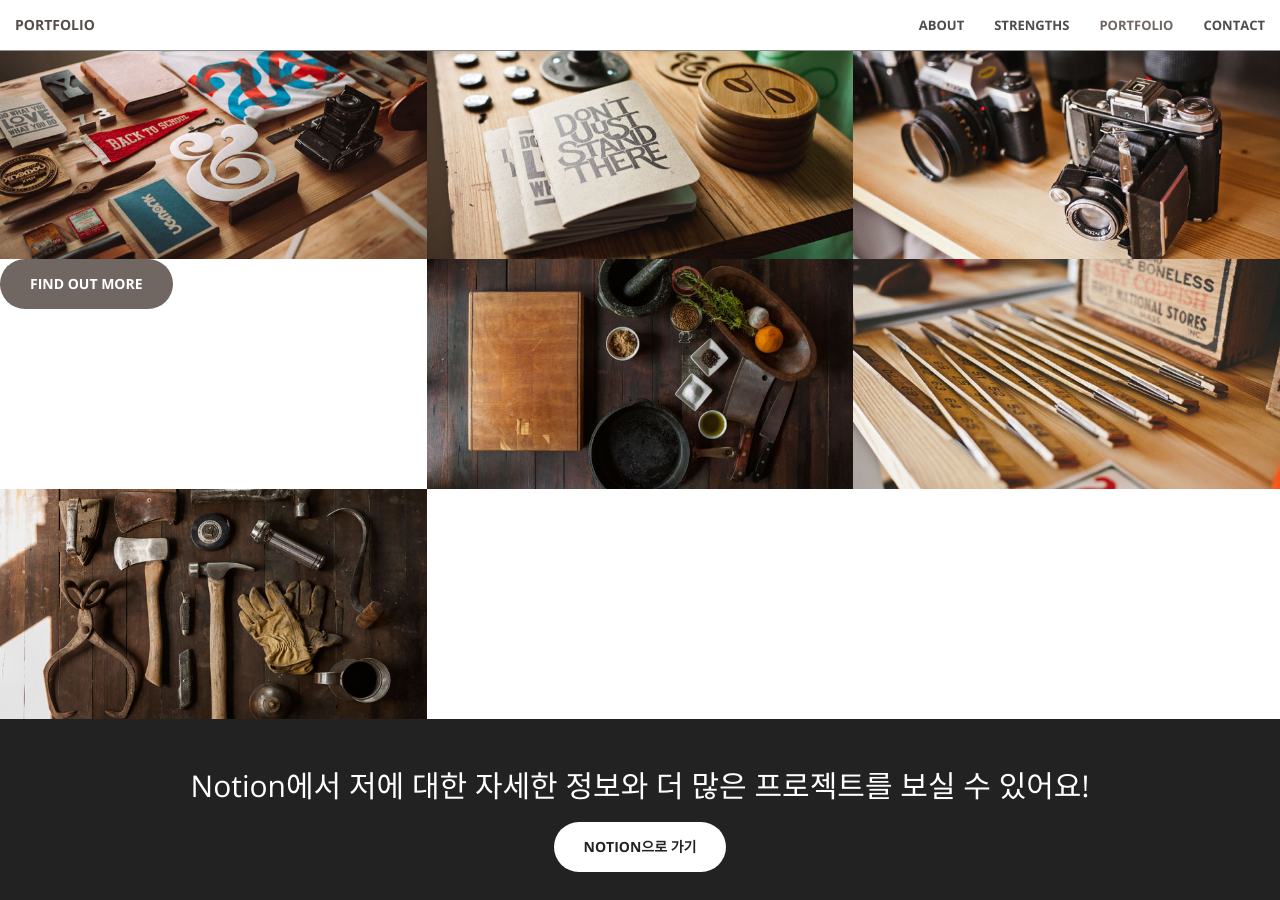
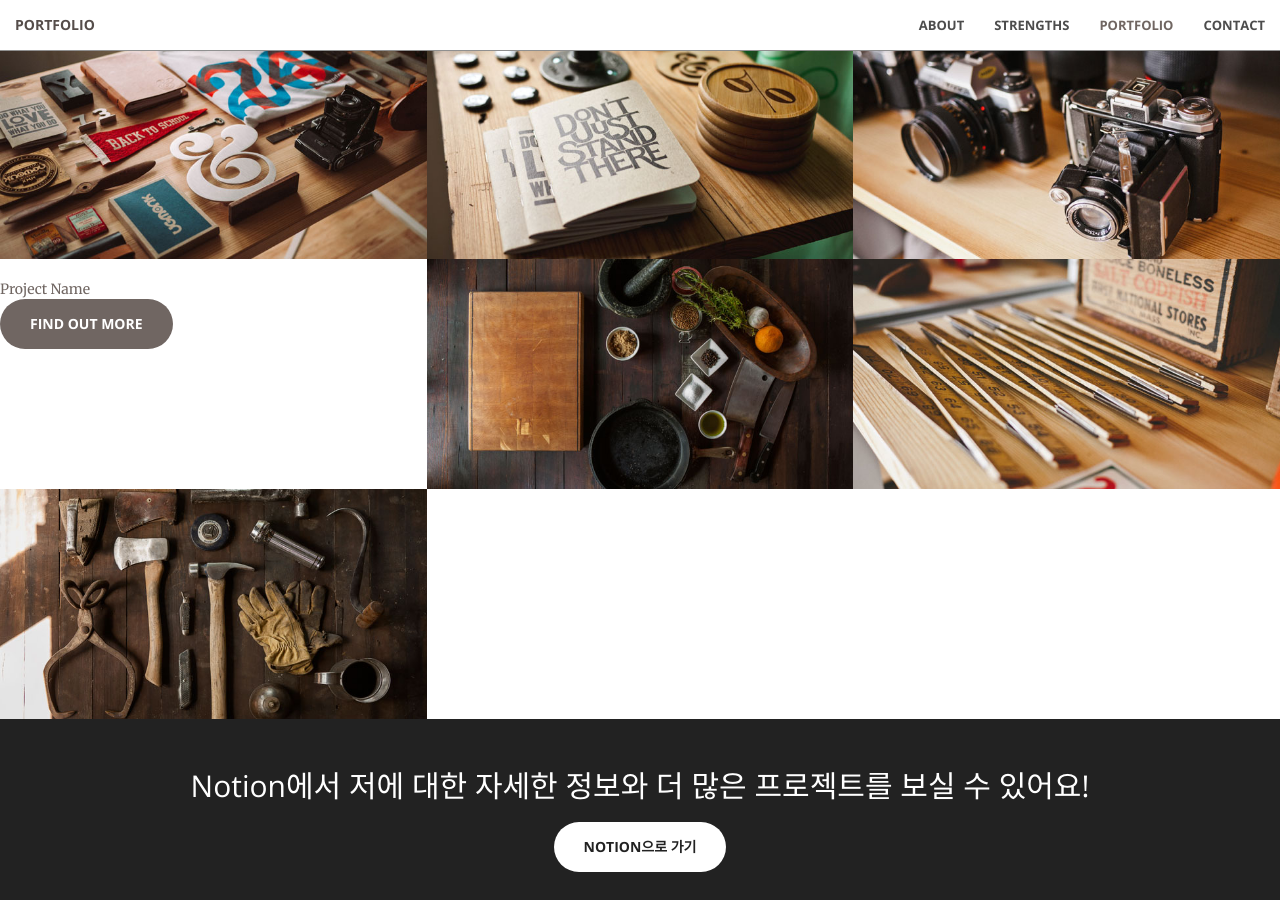
Before and after one commit to ymdev2023/ymdev2023.github.io, a Jekyll site: the page built from index.html, in a window 1280 px wide and 900 px high, scrolled down 1747 px. Built offline with Jekyll 4.4.1, drawn with Linux system fonts in a browser that asks for light colours.

Commit message:
Update portfolio.html

```diff
--- a/_includes/portfolio.html
+++ b/_includes/portfolio.html
@@ -20,9 +20,9 @@
                             <div class="project-name">
                                 Project Name
                             </div>
-                        </div>
+                        </div>                    <a href="#about" class="btn btn-primary btn-xl page-scroll">Find Out More</a>
+
                     </div>
-                    <a href="#about" class="btn btn-primary btn-xl page-scroll">Find Out More</a>
                 </a>
             </div>
 
```
